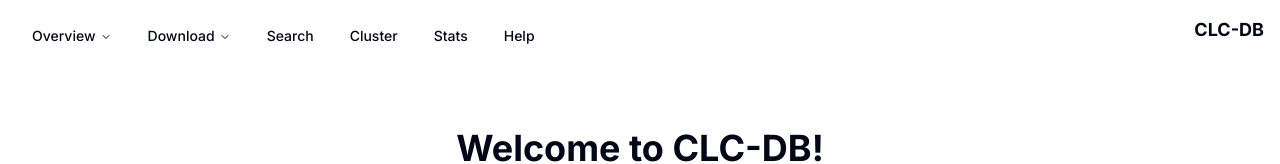
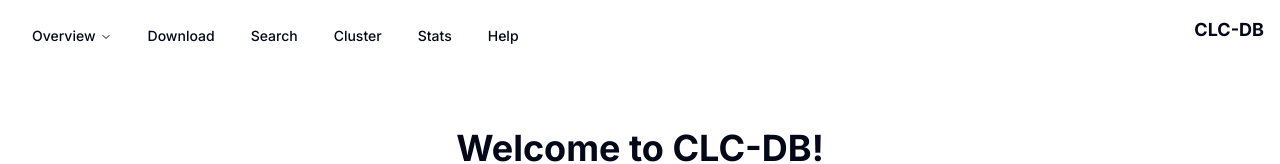
Before and after one commit to ukeSJTU/clc-db-frontend, a Next.js app: page / in a window 1280 px wide. Shown: the top 164 px of the page. Built offline with nearby package versions, Linux system fonts and the light colour scheme; no server answers.

Commit message:
feat: hide deprecated download by molecule id option from navbar

```diff
--- a/components/Navbar.tsx
+++ b/components/Navbar.tsx
@@ -61,6 +61,20 @@ const Navbar = () => {
                     </NavigationMenuItem>
 
                     <NavigationMenuItem>
+                        <Link
+                            href="/download/categories"
+                            legacyBehavior
+                            passHref
+                        >
+                            <NavigationMenuLink
+                                className={navigationMenuTriggerStyle()}
+                            >
+                                Download
+                            </NavigationMenuLink>
+                        </Link>
+                    </NavigationMenuItem>
+
+                    {/* <NavigationMenuItem>
                         <NavigationMenuTrigger>Download</NavigationMenuTrigger>
                         <NavigationMenuContent>
                             <ul className="grid gap-3 p-6 md:w-[400px] lg:w-[500px] lg:grid-cols-[.75fr_1fr]">
@@ -99,7 +113,7 @@ const Navbar = () => {
                                 </ListItem>
                             </ul>
                         </NavigationMenuContent>
-                    </NavigationMenuItem>
+                    </NavigationMenuItem> */}
 
                     <NavigationMenuItem>
                         <Link href="/search" legacyBehavior passHref>
```
